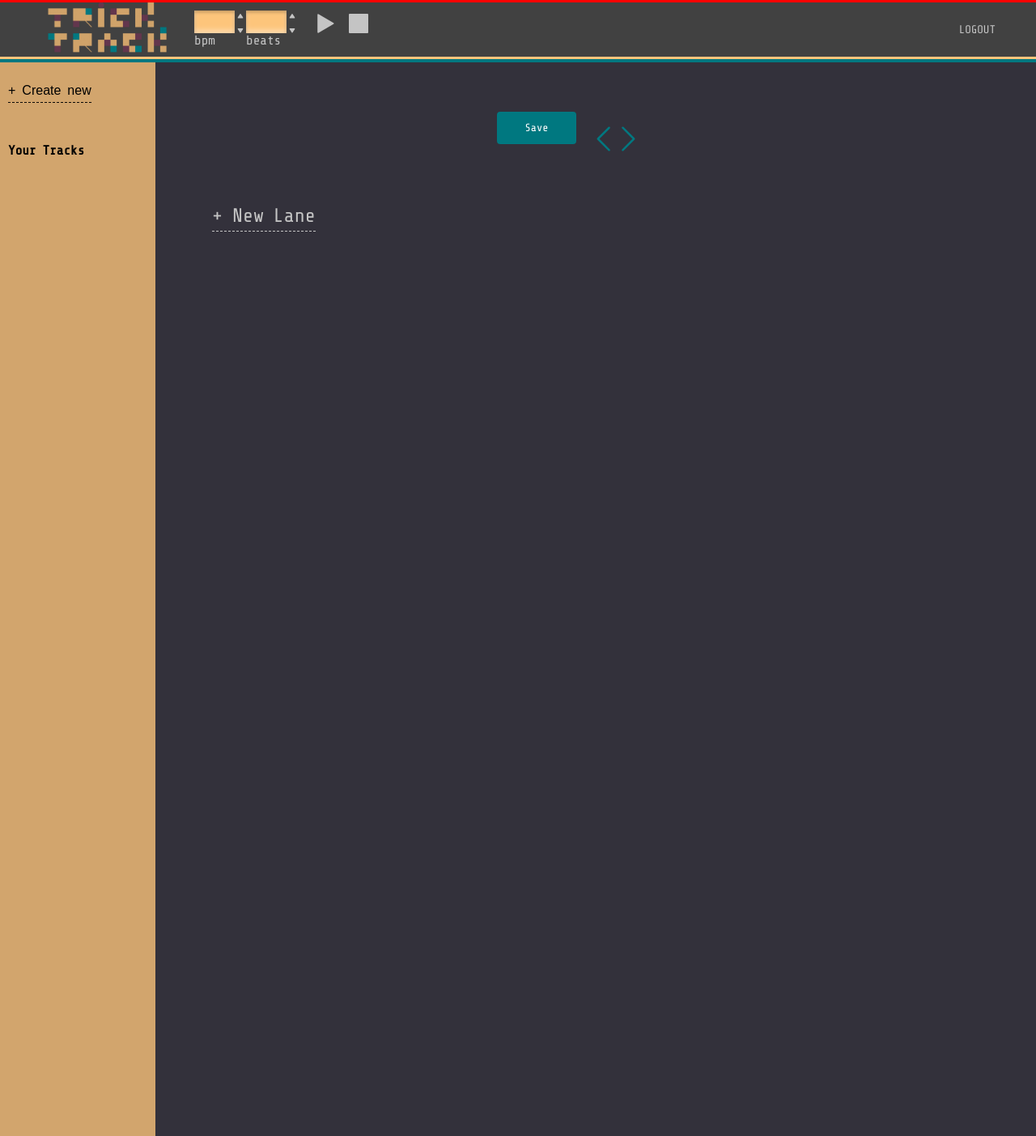
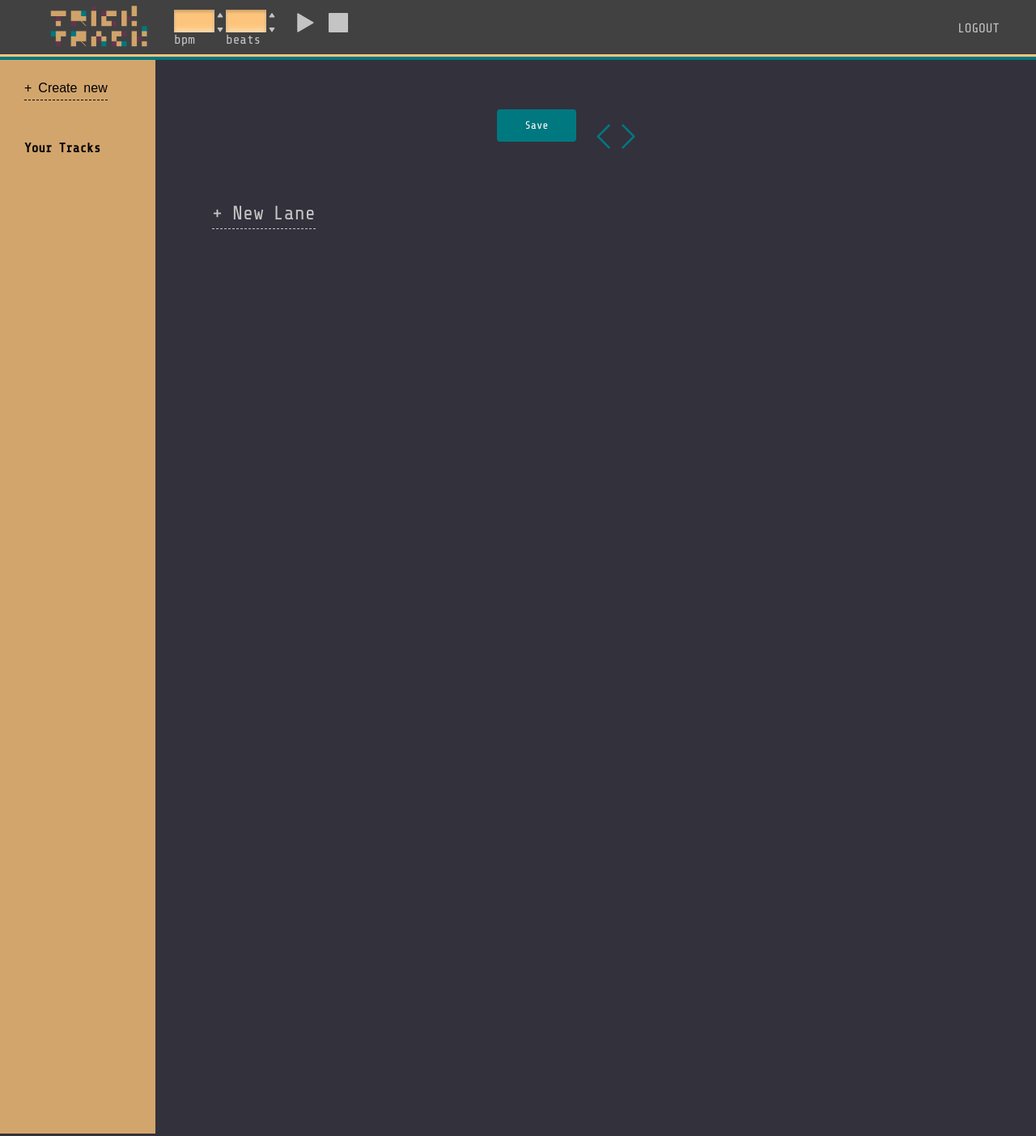
Before and after one commit to Trick-Track/trick-track, a Django app: page / in a window 1280 px wide. Shown: the whole page at 81% size. Run offline with Django 3.2, Linux system fonts and the light colour scheme; the visitor is signed in with stand-in values (Sample User, id 1); style sheets or scripts are compiled from the project's sources.

Commit message:
fixed logo, added favico

```diff
--- a/frontend/sass/blocks/app-header.scss
+++ b/frontend/sass/blocks/app-header.scss
@@ -3,16 +3,8 @@
   background-color: #414141;
   width: 100%;
   font-family: 'Share Tech Mono', 'Arial', monospace;
+  padding: 5px;
 
-  &::before {
-    content: "";
-    position: absolute;
-    width: 100%;
-    height: 4px;
-    background-color: red;
-    top: -1px;
-    left: 0;
-  }
 
   &::after {
     content: "";
@@ -98,7 +90,7 @@
 .app__user-link {
   position: relative;
   text-decoration: none;
-  font-size: 14px;
+  font-size: 16px;
   color: $grey;
   text-transform: uppercase;
 
--- a/frontend/sass/blocks/article.scss
+++ b/frontend/sass/blocks/article.scss
@@ -1,6 +1,7 @@
 .app__user-projects {
   grid-column: 1;
   grid-row-start: 1;
+  padding-left: 20px;
   padding-bottom: 50px;
   height: 100vw;
   background-color: rgba(253, 197, 123, 0.79);
--- a/templates/index.html
+++ b/templates/index.html
@@ -4,9 +4,11 @@
   <head>
     <meta charset="utf-8">
     <meta name="viewport" content="width=device-width, initial-scale=1">
+    <link rel="shortcut icon" href={% static "/image/favicon.ico" %} type="image/x-icon">
     <title>trick-track</title>
 
     <script defer src={% static "main.js" %}></script><link href={% static "main.css" %} rel="stylesheet"></head>
+
   </head>
   <body class="page__body">
     <svg style="display: none" xmlns="http://www.w3.org/2000/svg">
@@ -27,7 +29,7 @@
         <div class="app__header">
          <div class="app__header-wrapper">
             <a class="app__logo">
-               <img src={% static "image/logo2.png" %} width="160" height="69" alt="logo">
+               <img src={% static "image/logo2.png" %} width="130" height="50" alt="logo">
             </a>
             <div class="app__header-input app-bpm">
               <div class="app__header-fieldset">
```
Also changed, not shown: frontend/image/favicon.ico (added).
